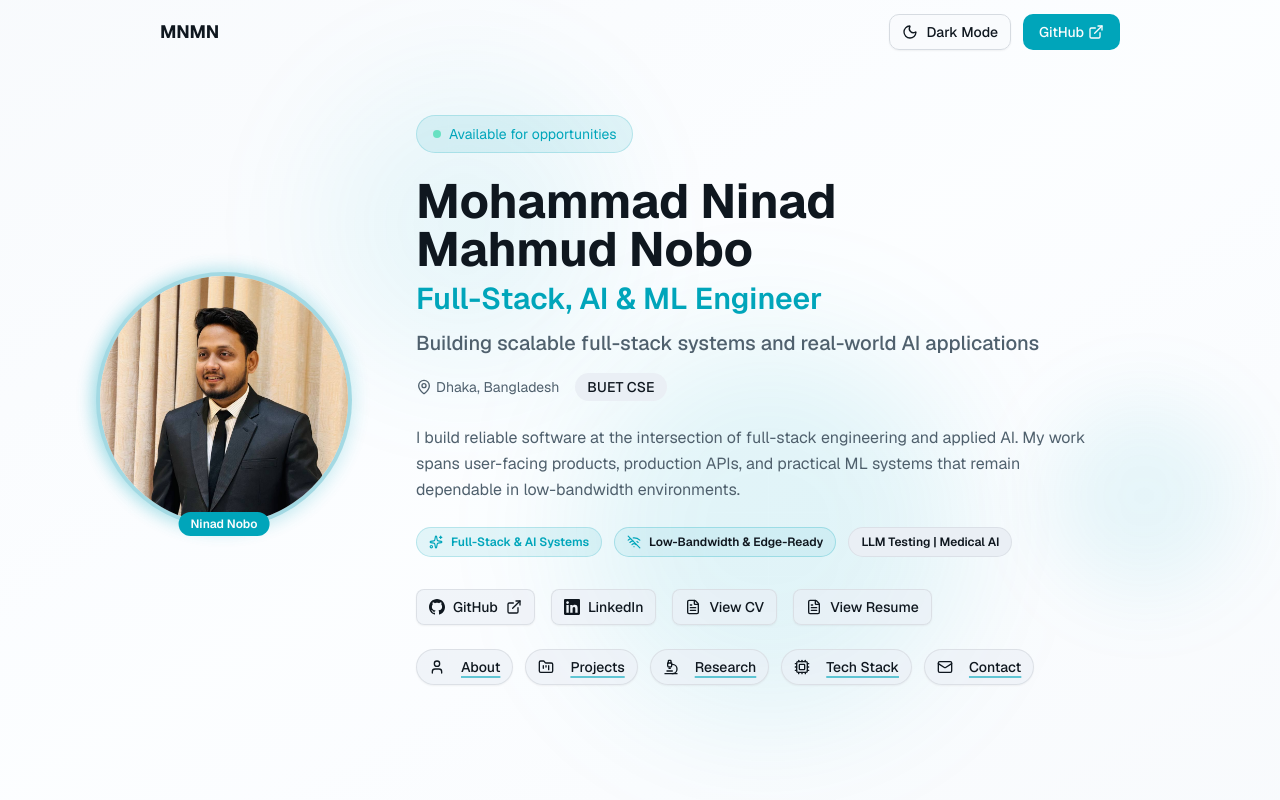
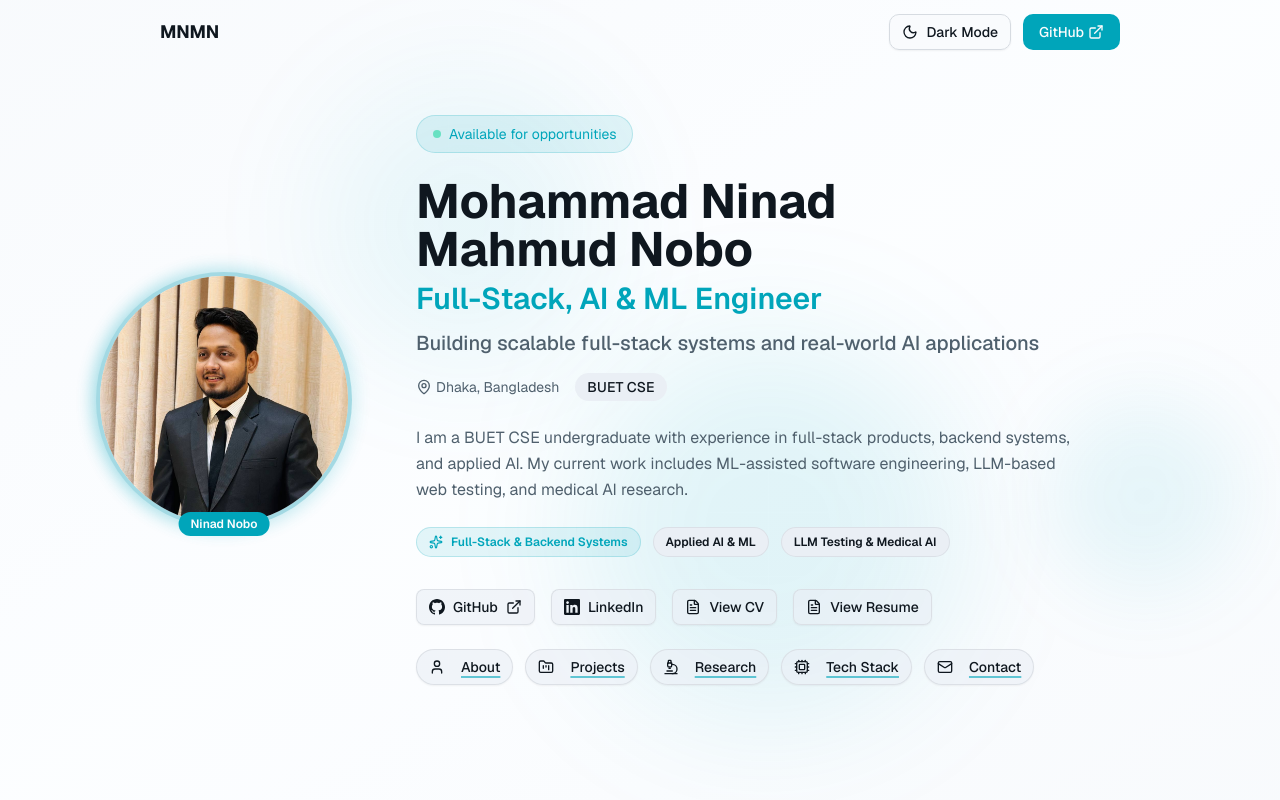
Before and after one commit to mninadmnobo/mninadmnobo.github.io, a Next.js app: page / in a window 1280 px wide. Shown: the top 800 px of the page. Built offline with nearby package versions, Linux system fonts and the light colour scheme.

Commit message:
profile updated

```diff
--- a/components/hero.tsx
+++ b/components/hero.tsx
@@ -2,7 +2,7 @@
 
 import { useEffect, useRef, useState } from "react"
 import Image from "next/image"
-import { MapPin, ExternalLink, FileText, User, FolderKanban, Microscope, Cpu, Mail, Sparkles, WifiOff } from "lucide-react"
+import { MapPin, ExternalLink, FileText, User, FolderKanban, Microscope, Cpu, Mail, Sparkles } from "lucide-react"
 import { Button } from "@/components/ui/button"
 import { Link } from "@/components/ui/link"
 
@@ -154,20 +154,20 @@ export function Hero() {
             </div>
 
             <p className="text-muted-foreground mb-6 max-w-2xl leading-relaxed">
-              I build reliable software at the intersection of full-stack engineering and applied AI. My work spans
-              user-facing products, production APIs, and practical ML systems that remain dependable in
-              low-bandwidth environments.
+              I am a BUET CSE undergraduate with experience in full-stack products, backend systems, and applied
+              AI. My current work includes ML-assisted software engineering, LLM-based web testing, and medical AI
+              research.
             </p>
 
             <div className="flex flex-wrap items-center justify-center lg:justify-start gap-3 mb-8">
               <span className="inline-flex items-center gap-2 px-3 py-1.5 rounded-full text-xs font-semibold bg-primary/10 text-primary border border-primary/20">
-                <Sparkles className="h-3.5 w-3.5" /> Full-Stack & AI Systems
-              </span>
-              <span className="inline-flex items-center gap-2 px-3 py-1.5 rounded-full text-xs font-semibold bg-primary/[0.08] text-foreground border border-primary/25">
-                <WifiOff className="h-3.5 w-3.5 text-primary" /> Low-Bandwidth & Edge-Ready
+                <Sparkles className="h-3.5 w-3.5" /> Full-Stack & Backend Systems
               </span>
               <span className="inline-flex items-center px-3 py-1.5 rounded-full text-xs font-semibold bg-secondary text-foreground border border-border/70">
-                LLM Testing | Medical AI
+                Applied AI & ML
+              </span>
+              <span className="inline-flex items-center px-3 py-1.5 rounded-full text-xs font-semibold bg-secondary text-foreground border border-border/70">
+                LLM Testing & Medical AI
               </span>
             </div>
 
```
